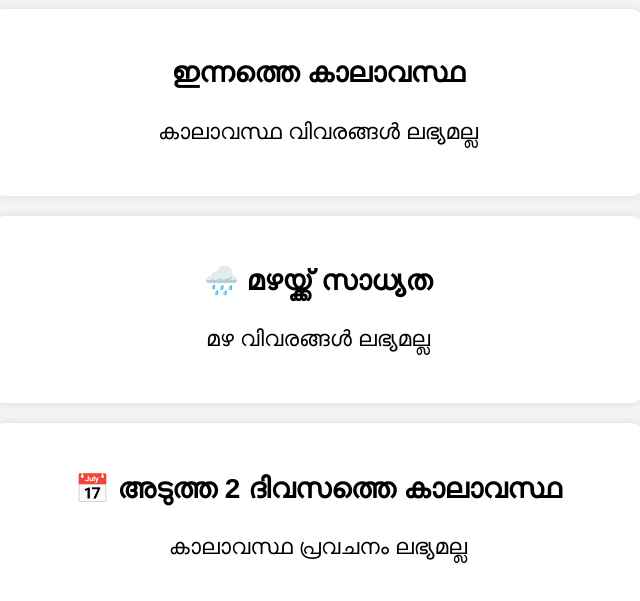
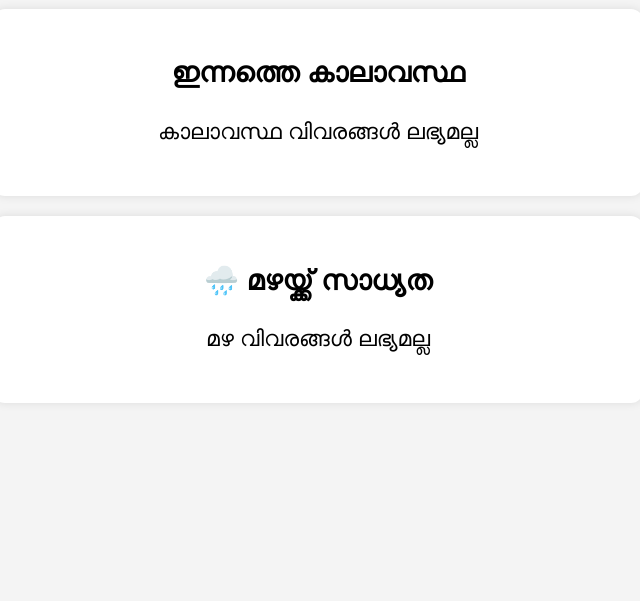
Before and after one commit to jobinpjosephjobin-lang/weatherApp, a plain HTML site: page index.html in a window 1280 px wide. Shown: the part 115-716 px from the top of the page, without its empty margins (322-962 px from the left). Drawn offline with Linux system fonts and the light colour scheme; no server answers.

Commit message:
Update index.html

```diff
--- a/index.html
+++ b/index.html
@@ -20,11 +20,6 @@
         <p id="rain">ലോഡിംഗ്...</p>
     </div>
 
-    <div class="card">
-        <h2>📅 അടുത്ത 2 ദിവസത്തെ കാലാവസ്ഥ</h2>
-        <p id="forecast">ലോഡിംഗ്...</p>
-    </div>
-
     <script src="script.js"></script>
 </body>
 </html>
```
